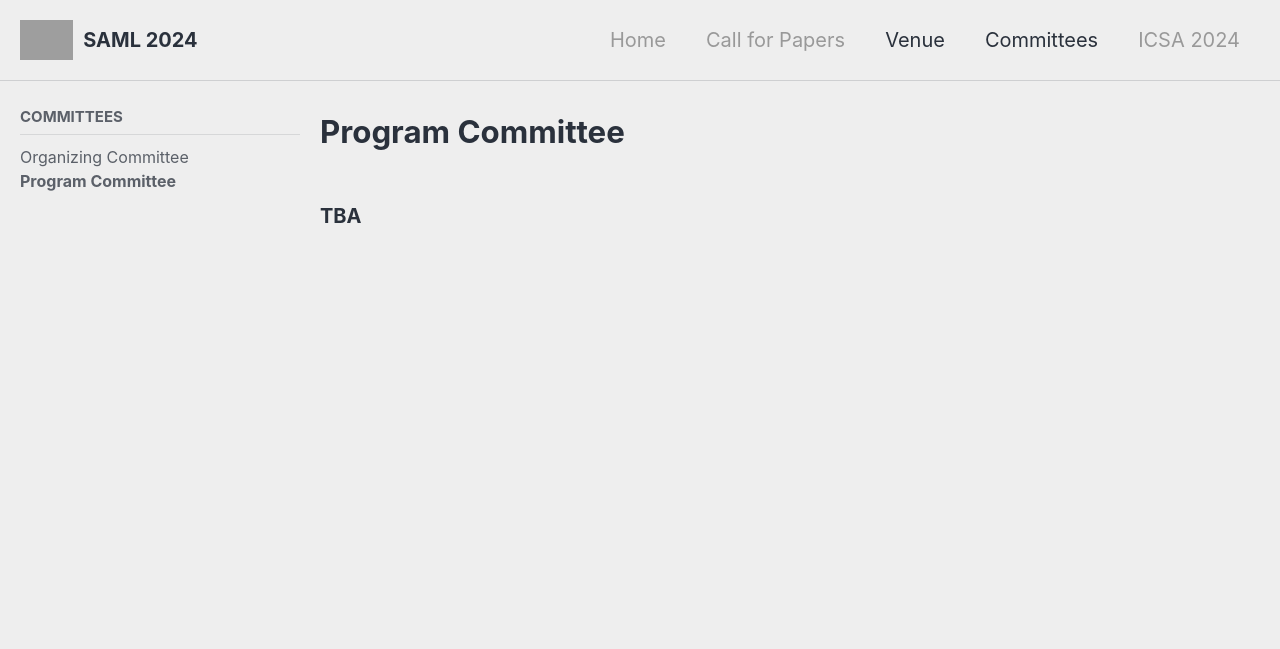
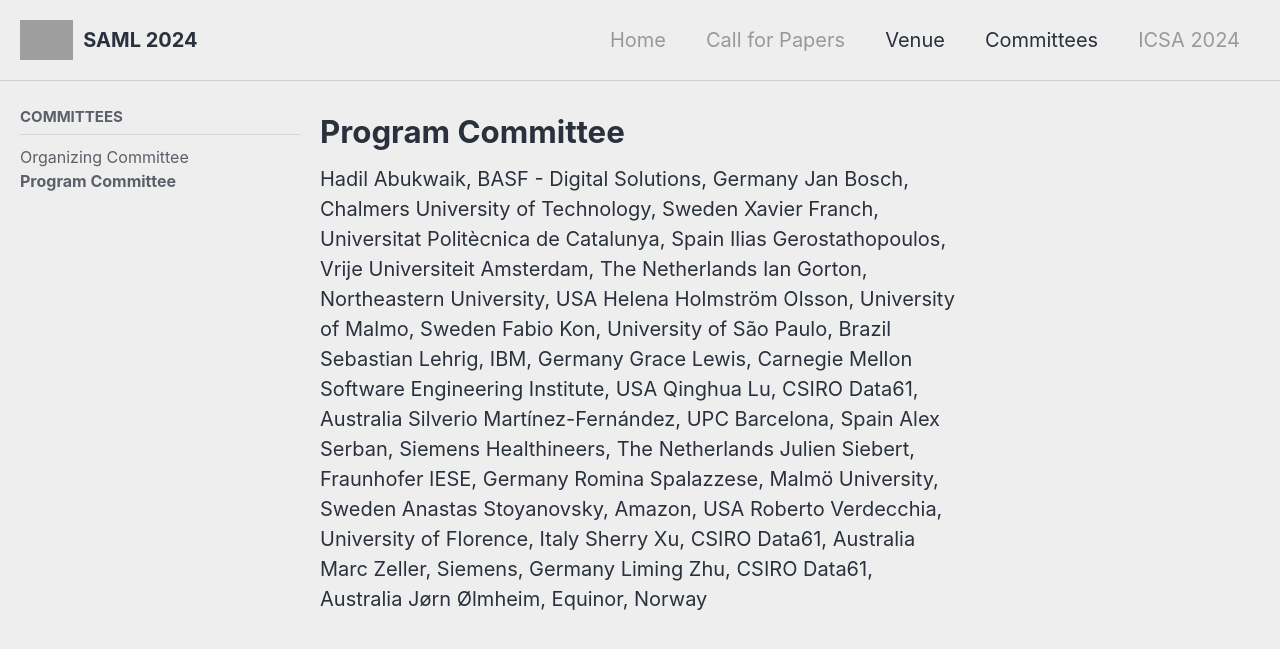
Before and after one commit to sa-ml/saml2024, a Jekyll site: the page built from _pages/committees/program.md, in a window 1280 px wide and 900 px high. Shown: the top 649 px of the window. Built offline with Jekyll 4.4.1, drawn with Linux system fonts in a browser that asks for light colours; cached includes are drawn as plain includes; nearby versions of some CDN libraries; grey boxes are pictures that could not be loaded.

Commit message:
edited PC list

```diff
--- a/_pages/committees/program.md
+++ b/_pages/committees/program.md
@@ -7,5 +7,23 @@ sidebar:
     nav: "committees"
 ---
 
-
-### TBA
+Hadil Abukwaik, BASF - Digital Solutions, Germany
+Jan Bosch, Chalmers University of Technology, Sweden
+Xavier Franch, Universitat Politècnica de Catalunya, Spain
+Ilias Gerostathopoulos, Vrije Universiteit Amsterdam, The Netherlands
+Ian	Gorton, Northeastern University, USA
+Helena Holmström Olsson, University of Malmo, Sweden
+Fabio Kon, University of São Paulo, Brazil
+Sebastian Lehrig, IBM, Germany
+Grace Lewis, Carnegie Mellon Software Engineering Institute, USA
+Qinghua	Lu, CSIRO Data61, Australia
+Silverio Martínez-Fernández, UPC Barcelona, Spain
+Alex Serban, Siemens Healthineers, The Netherlands
+Julien Siebert, Fraunhofer IESE, Germany
+Romina Spalazzese, Malmö University, Sweden
+Anastas	Stoyanovsky, Amazon, USA
+Roberto	Verdecchia, University of Florence, Italy
+Sherry Xu, CSIRO Data61, Australia
+Marc Zeller, Siemens, Germany
+Liming Zhu, CSIRO Data61, Australia
+Jørn Ølmheim, Equinor, Norway
```
Also changed, not shown: _pages/calls/submissions.md (+1 -1 lines).
